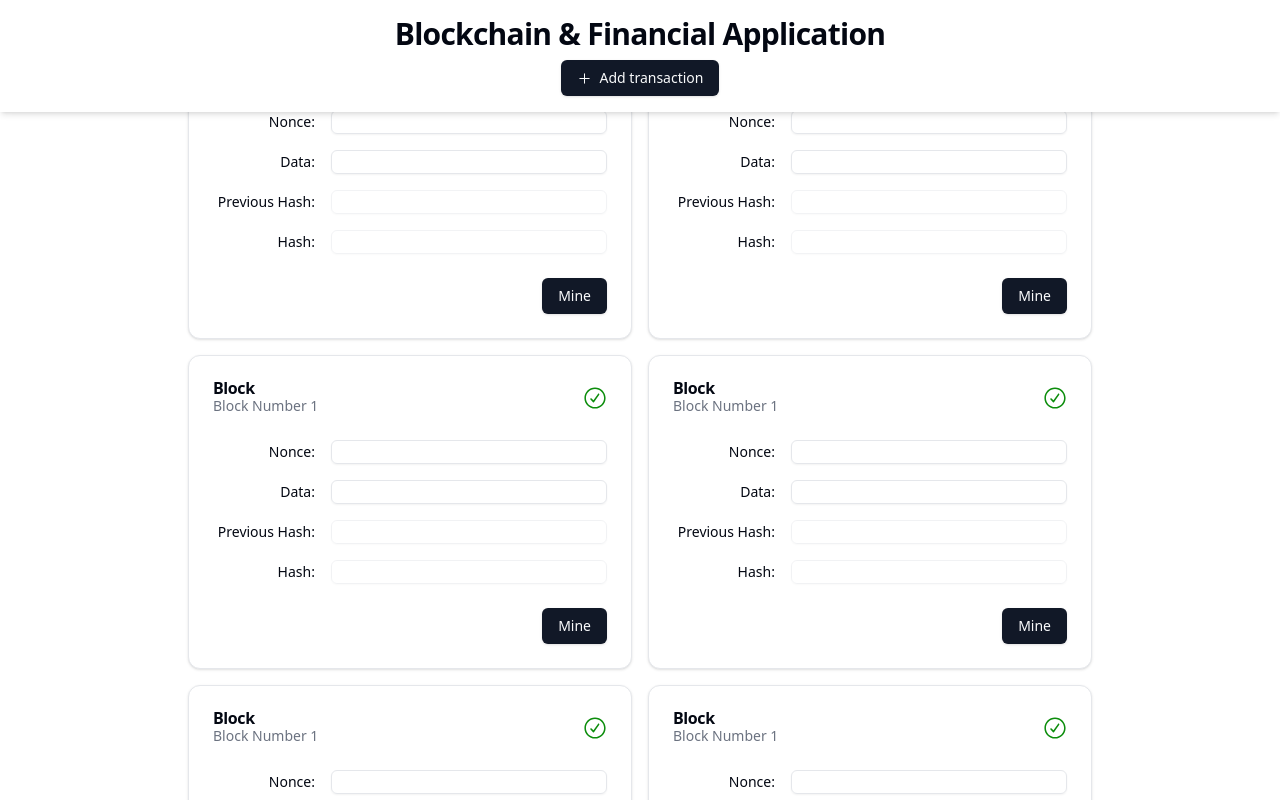
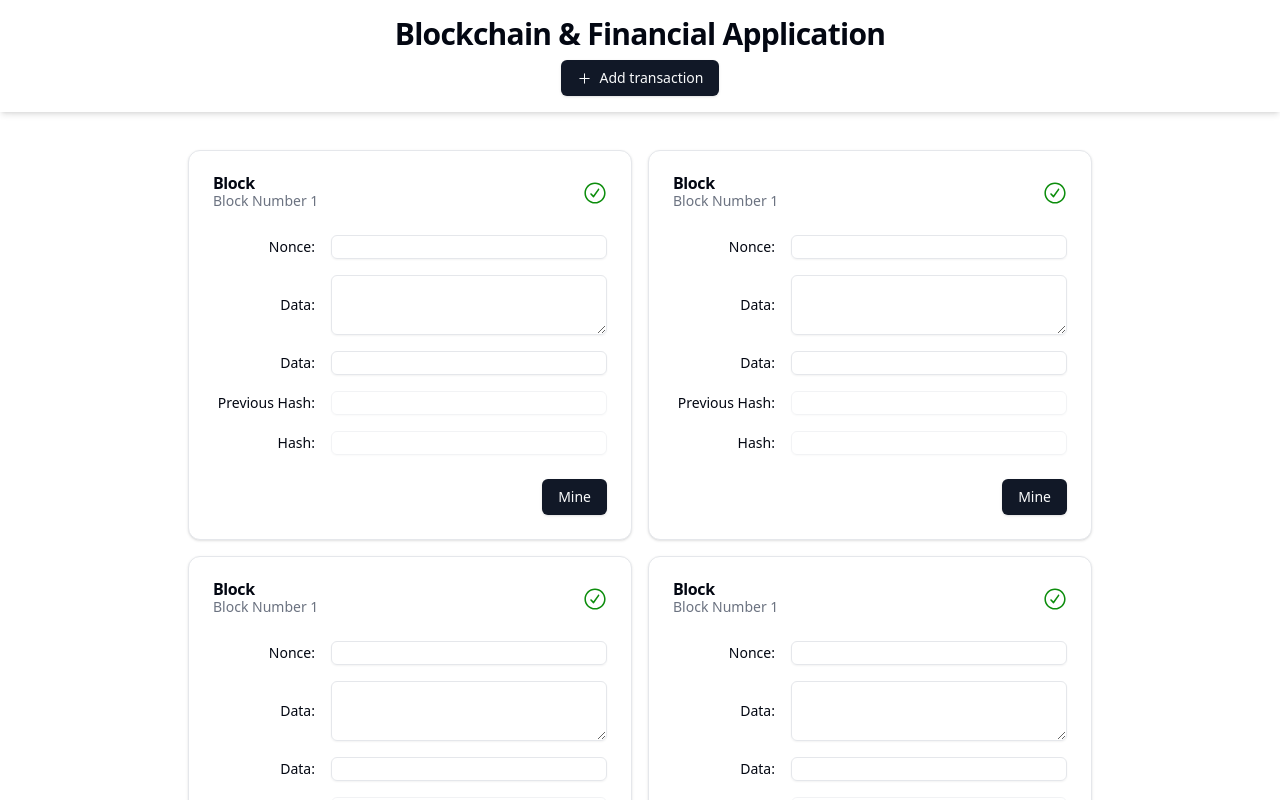
Before and after one commit to diegocastelo/api-finance-frontend, a React (Vite) app: page / in a window 1280 px wide. Shown: the top 800 px of the page. Built offline with nearby package versions, Linux system fonts and the light colour scheme.

Commit message:
:bug: fix bug main height

```diff
--- a/src/App.jsx
+++ b/src/App.jsx
@@ -27,7 +27,7 @@ function App() {
 
   return (
     <Dialog>
-      <header className="fixed text-center w-screen bg-white shadow-md pb-4">
+      <header className="fixed top-0 text-center w-screen bg-white shadow-md pb-4">
         <h1 className="mt-4 mb-2 text-3xl font-semibold tracking-tight">
           Blockchain & Financial Application
         </h1>
@@ -38,8 +38,8 @@ function App() {
           </Button>
         </DialogTrigger>
       </header>
-      <main className="h-screen flex justify-center items-center">
-        <div className='flex flex-wrap justify-center gap-4 mt-56'>
+      <main className="flex justify-center items-center mt-[150px]">
+        <div className='flex flex-wrap justify-center gap-4 '>
           <Block />
           <Block />
           <Block />
--- a/src/components/Block.jsx
+++ b/src/components/Block.jsx
@@ -10,6 +10,9 @@ import {
 } from "@/components/ui/card"
 import { Button } from './ui/button'
 import { CheckCircledIcon, CrossCircledIcon } from "@radix-ui/react-icons"
+import { Label } from './ui/label'
+import { Input } from './ui/input'
+import { Textarea } from './ui/textarea'
 
 const Block = () => {
     return (
@@ -19,12 +22,15 @@ const Block = () => {
                     <CardTitle>Block</CardTitle>
                     <CardDescription>Block Number 1</CardDescription>
                 </div>
-                <CheckCircledIcon className='w-6 h-6 text-constructive'/>
+                <CheckCircledIcon className='w-6 h-6 text-constructive' />
                 {/* <CrossCircledIcon className='w-6 h-6 text-destructive'/> */}
-
             </CardHeader>
             <CardContent className='flex flex-col gap-4'>
                 <InputGroup label='Nonce:' id='nonce' type='text' />
+                <div className="flex items-center text-end gap-4">
+                    <Label htmlFor='data' className='w-[150px]'>Data:</Label>
+                    <Textarea id='data' name='data' className='h-6' />
+                </div>
                 <InputGroup label='Data:' id='data' type='text' />
                 <InputGroup label='Previous Hash:' id='previous-hash' type='text' disabled />
                 <InputGroup label='Hash:' id='hash' type='text' disabled />
--- /dev/null
+++ b/src/components/ui/textarea.jsx
@@ -0,0 +1,18 @@
+import * as React from "react"
+
+import { cn } from "@/lib/utils"
+
+const Textarea = React.forwardRef(({ className, ...props }, ref) => {
+  return (
+    (<textarea
+      className={cn(
+        "flex min-h-[60px] w-full rounded-md border border-input bg-transparent px-3 py-2 text-sm shadow-sm placeholder:text-muted-foreground focus-visible:outline-none focus-visible:ring-1 focus-visible:ring-ring disabled:cursor-not-allowed disabled:opacity-50",
+        className
+      )}
+      ref={ref}
+      {...props} />)
+  );
+})
+Textarea.displayName = "Textarea"
+
+export { Textarea }
```
